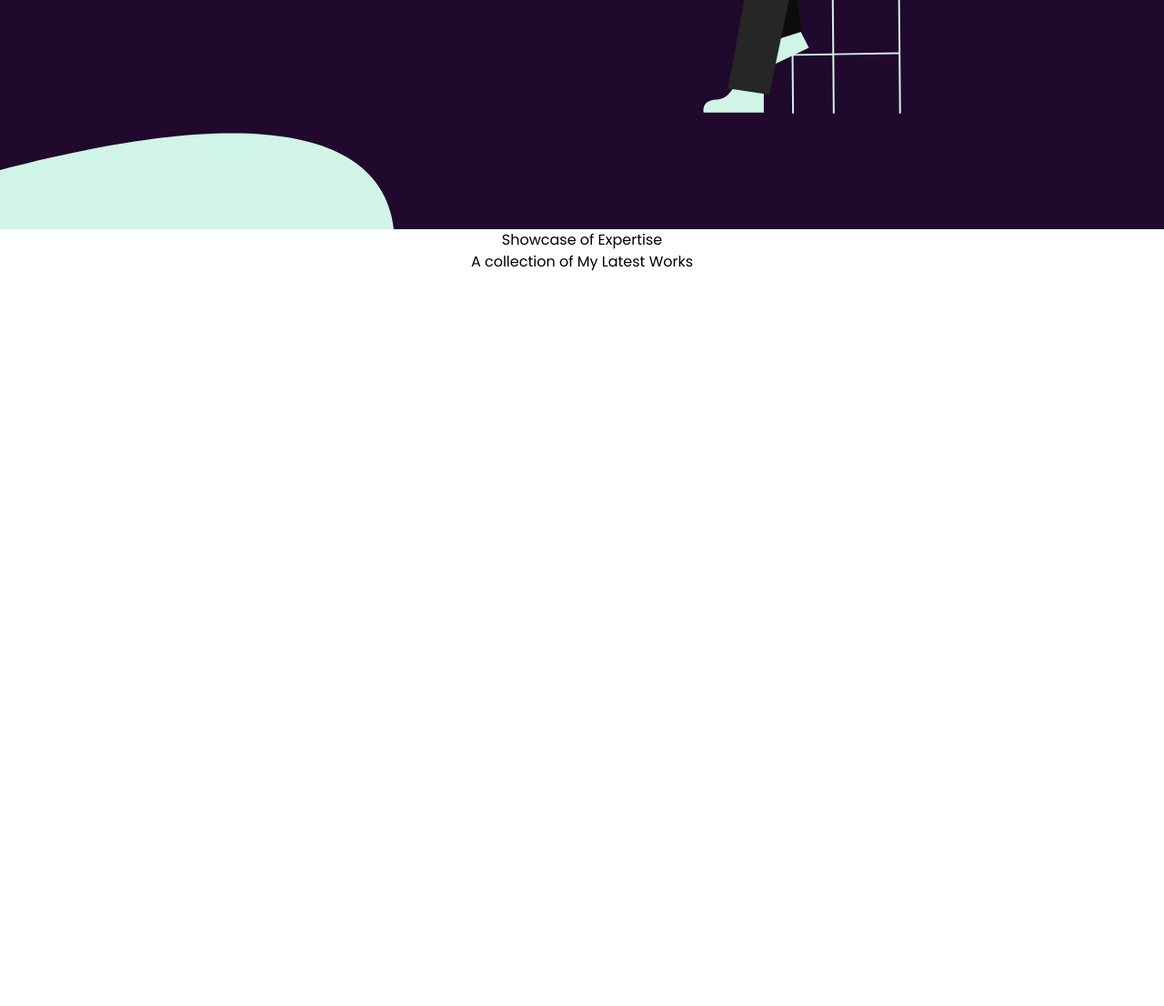
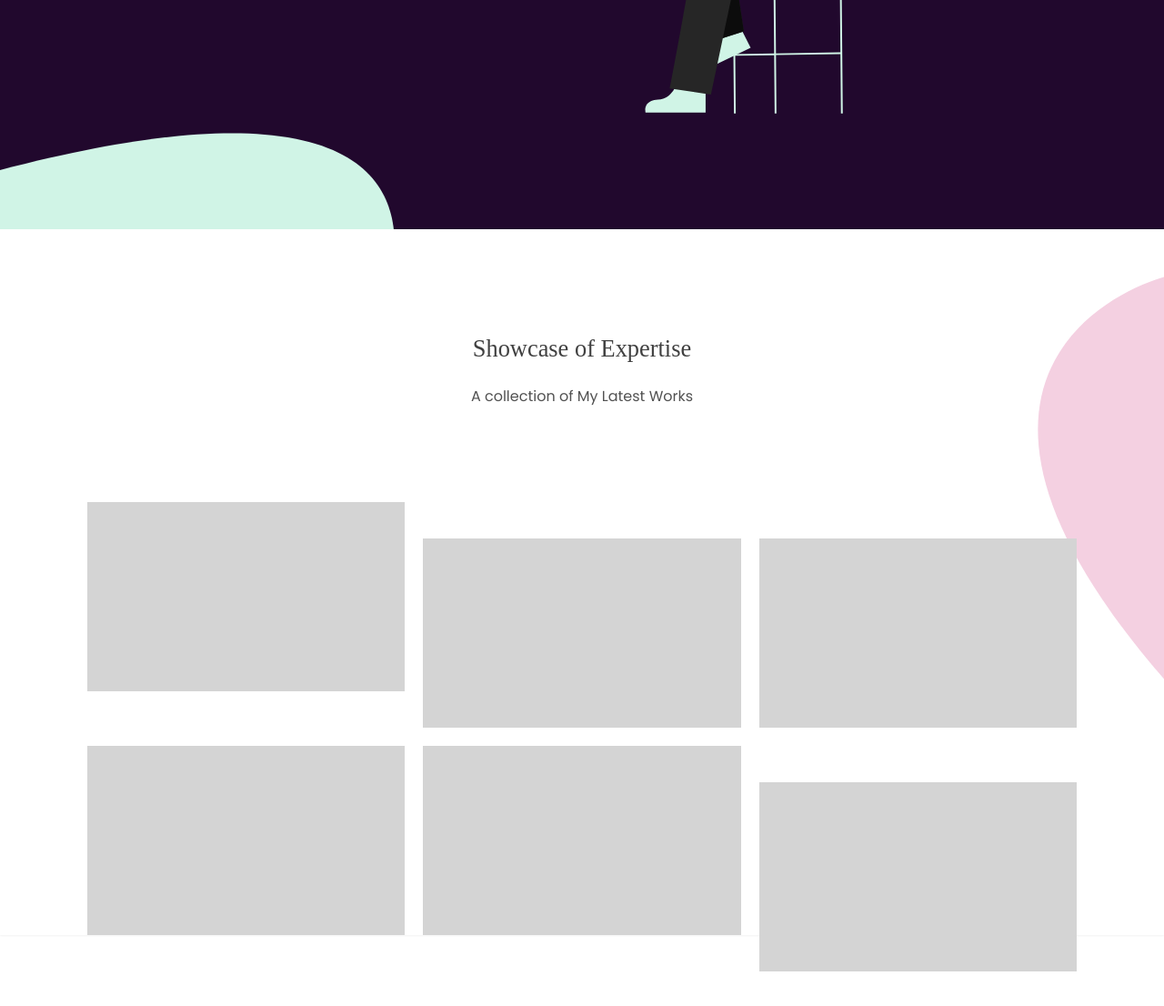
Before and after one commit to enocgit/portfolio-website-v3, a website: page src/index.html in a window 1280 px wide. Shown: the part 1628-2734 px from the top of the page at 91% size. Before the commit the page ends 1928 px from the top, so only its background shows below. Drawn offline with Linux system fonts and the light colour scheme; a web font is replaced by a local one.

Commit message:
Milestone: Showcase page UI

```diff
--- a/src/index.html
+++ b/src/index.html
@@ -96,20 +96,20 @@
         <h1 class="text-[2.5rem]" style="font-family: Rubik Bubbles">
           Who I am
         </h1>
-        <p class="mt-5 text-xl leading-normal w-6/12">
+        <p class="mt-5 leading-normal w-5/12">
           Hello, I'm Enoch - a web developer and UI/UX designer with two years
           of experience. My passion for technology, combined with my
           problem-solving skills, drives me to create seamless and user-friendly
           digital experiences.
         </p>
-        <p class="mt-10 text-xl">
+        <p class="mt-10">
           Let&apos;s work together to bring your vision to life.
         </p>
       </div>
       <img
         src="/public/assets/wiam-vector.svg"
         alt=""
-        class="absolute right-64"
+        class="absolute right-80"
       />
       <div
         class="border w-28 h-28 rounded-full absolute right-16 flex items-center justify-center"
@@ -118,34 +118,32 @@
       </div>
     </section>
     <!-- Showcase -->
-    <section>
+    <section
+      class="pt-28 shadow-sm"
+      style="
+        background-image: url('/public/assets/showcase-bg.svg');
+        background-position: right top 3rem;
+        background-repeat: no-repeat;
+      "
+    >
       <h1
-        class="text-center"
-        sty;export
-        default
-        class
-        className
-        extends
-        baseclassName
-        {
-        };
+        class="text-center text-neutral-700 text-[1.65rem]"
+        style="font-family: Rubik Bubbles"
       >
         Showcase of Expertise
       </h1>
-      <h4
-        class="text-center"
-        sty;export
-        default
-        class
-        className
-        extends
-        baseclassName
-        {
-        };
-      >
+      <h4 class="text-center text-neutral-600 mt-5">
         A collection of My Latest Works
       </h4>
-      <div></div>
+      <!-- works -->
+      <div class="grid grid-cols-3 gap-5 mt-36 mb-28 px-24">
+        <div class="bg-neutral-300 h-52 relative bottom-10"></div>
+        <div class="bg-neutral-300 h-52"></div>
+        <div class="bg-neutral-300 h-52"></div>
+        <div class="bg-neutral-300 h-52"></div>
+        <div class="bg-neutral-300 h-52"></div>
+        <div class="bg-neutral-300 h-52 relative top-10"></div>
+      </div>
     </section>
   </body>
 </html>
```
Also changed, not shown: public/assets/showcase-bg.svg (added), public/output.css.
